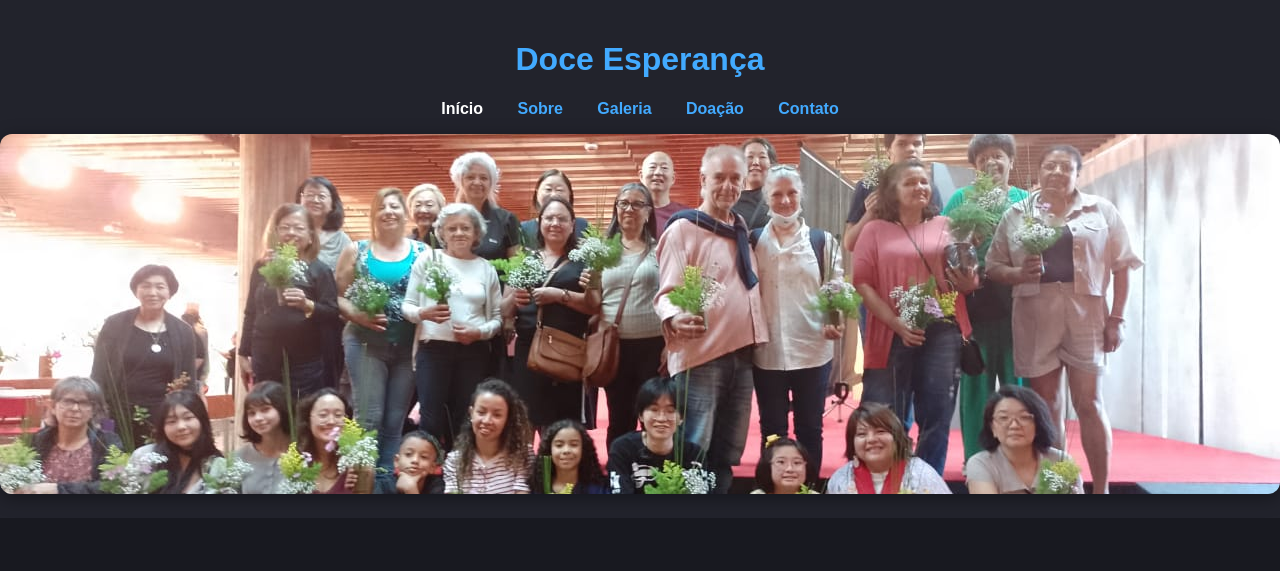
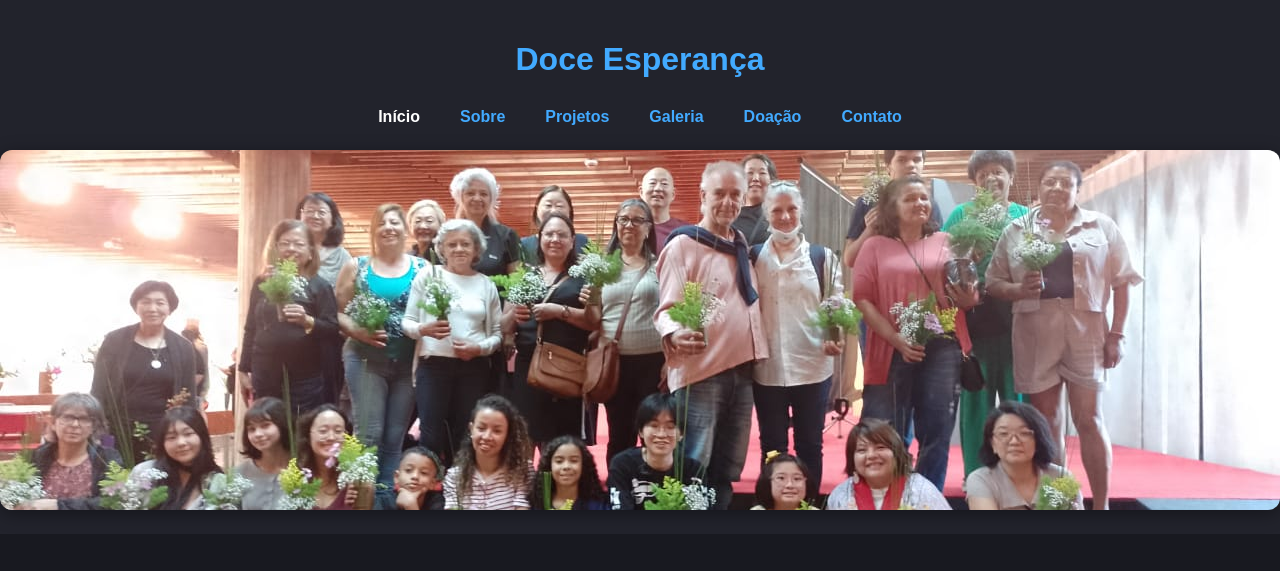
Before and after one commit to osmarDesenvolvedorDeSoftware/doce_esperanca, a Flask app: page / in a window 1280 px wide. Shown: the top 571 px of the page. Run offline with Flask 3, Linux system fonts and the light colour scheme; data that the repository does not hold is empty.

Commit message:
Add projetos link to navigation menu

```diff
--- a/app/static/css/ong.style.css
+++ b/app/static/css/ong.style.css
@@ -44,9 +44,19 @@ footer address {
   line-height: 1.6;
 }
 
+nav {
+  display: flex;
+  flex-wrap: wrap;
+  justify-content: center;
+  gap: 16px;
+  margin-top: 16px;
+  padding: 0 16px;
+}
+
 nav a {
   color: #42aaff;
-  margin: 0 15px;
+  margin: 0;
+  padding: 8px 12px;
   text-decoration: none;
   font-weight: bold;
   transition: color 0.3s;
--- a/app/templates/public/base.html
+++ b/app/templates/public/base.html
@@ -13,6 +13,7 @@
       <nav>
         <a href="{{ url_for('public.index') }}" class="{% if active_page == 'inicio' %}is-active{% endif %}">Início</a>
         <a href="{{ url_for('public.sobre') }}" class="{% if active_page == 'sobre' %}is-active{% endif %}">Sobre</a>
+        <a href="{{ url_for('public.projetos') }}" class="{% if active_page == 'projetos' %}is-active{% endif %}">Projetos</a>
         <a href="{{ url_for('public.galeria') }}" class="{% if active_page == 'galeria' %}is-active{% endif %}">Galeria</a>
         <a href="{{ url_for('public.doacao') }}" class="{% if active_page == 'doacao' %}is-active{% endif %}">Doação</a>
         <a href="{{ url_for('public.contato') }}" class="{% if active_page == 'contato' %}is-active{% endif %}">Contato</a>
```
